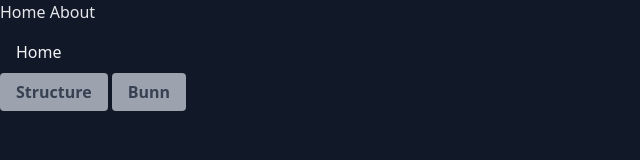
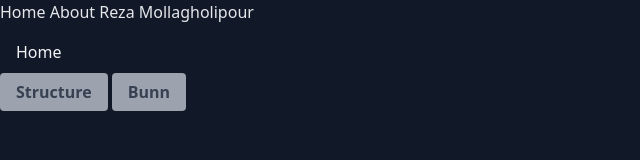
Before and after one commit to reza76py/myWebSite-landingPage, a website: page public/index.html in a window 1280 px wide. Shown: the whole page, without its empty margins (0-640 px from the left). Drawn offline with nearby package versions, Linux system fonts and the light colour scheme; files that its build step writes are made by us from their sources.

Commit message:
Update link

```diff
--- a/public/index.html
+++ b/public/index.html
@@ -11,6 +11,7 @@
   <nav>
     <a href="index.html">Home</a>
     <a href="about.html">About</a>
+    <a href="https://reza-mollagholipour.rezteche.com/">Reza Mollagholipour</a>
   </nav>
 
   <p>Home</p>
```
